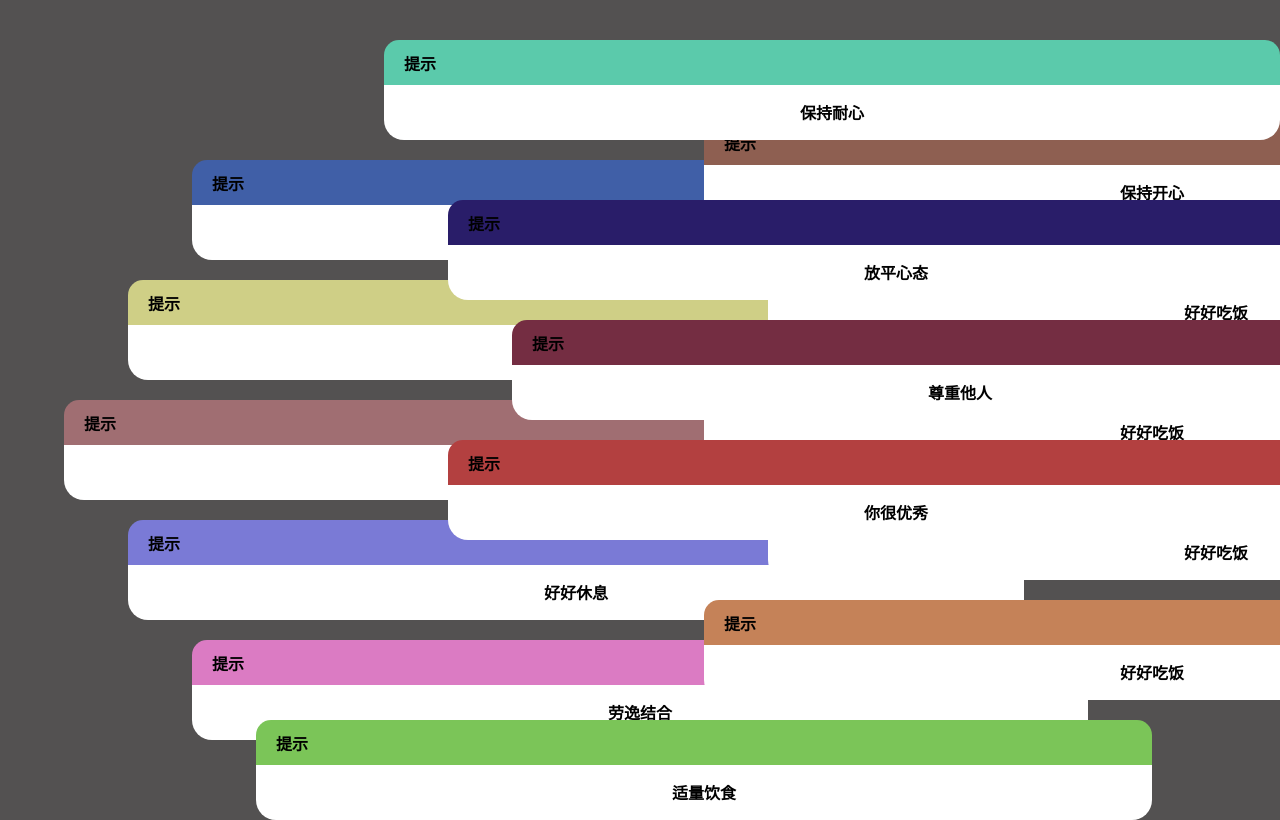
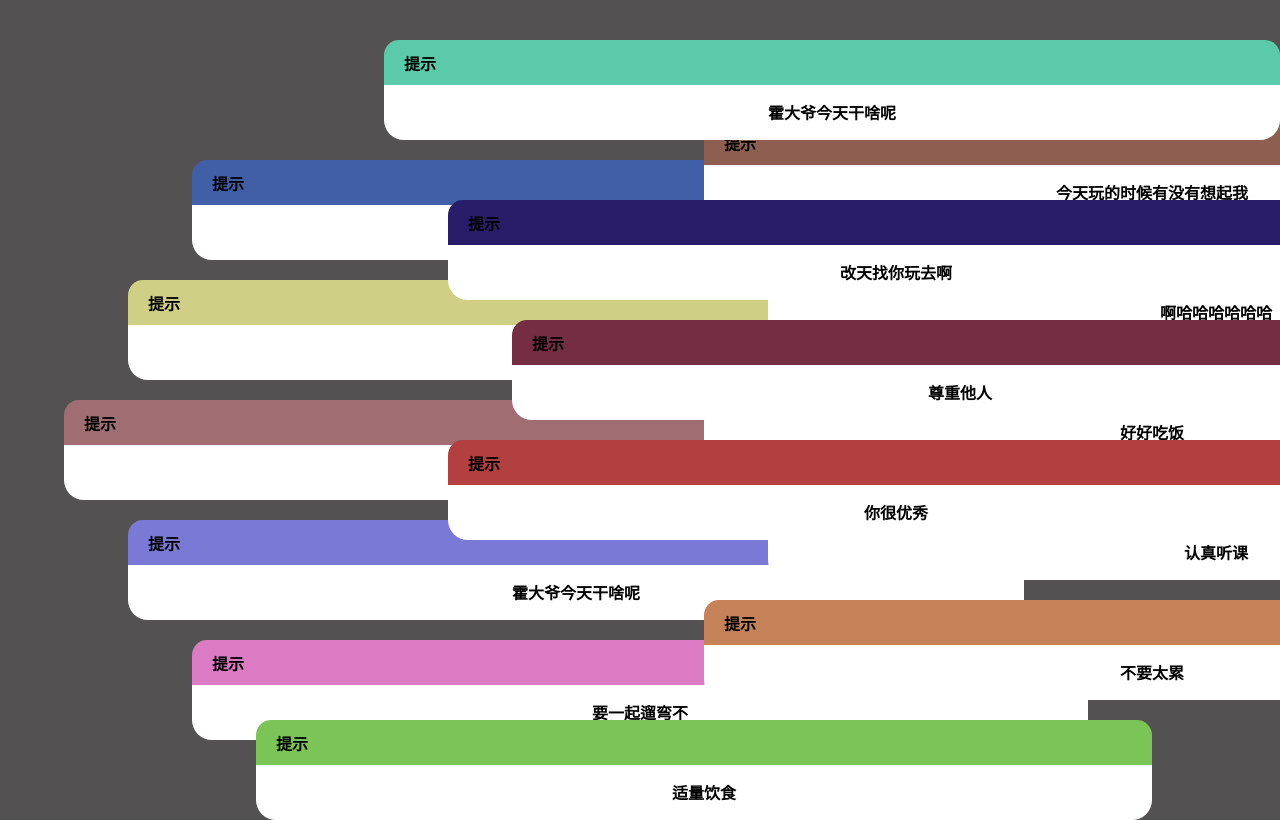
Before and after one commit to bushizhanan/bushizhanan.github.io, a plain HTML site: page index2.html in a window 1280 px wide. Shown: the top 820 px of the page. Drawn offline with Linux system fonts and the light colour scheme.

Commit message:
Update index2.html

```diff
--- a/index2.html
+++ b/index2.html
@@ -167,27 +167,27 @@
     </div>
     <div class="po1 tooltip" id="popup2">
         <div class="aa1"><div class="aa11">提示</div></div>
-        <div class="aa2"><div class="aa21">好好睡觉</div></div>
+        <div class="aa2"><div class="aa21">注意保暖</div></div>
     </div>
     <div class="po2 tooltip" id="popup3">
         <div class="aa1"><div class="aa11">提示</div></div>
-        <div class="aa2"><div class="aa21">好好作息</div></div>
+        <div class="aa2"><div class="aa21">是不是很有趣</div></div>
     </div>
     <div class="po3 tooltip" id="popup4">
         <div class="aa1"><div class="aa11">提示</div></div>
-        <div class="aa2"><div class="aa21">好好休息</div></div>
+        <div class="aa2"><div class="aa21">霍大爷今天干啥呢</div></div>
     </div>
     <div class="po4 tooltip" id="popup5">
         <div class="aa1"><div class="aa11">提示</div></div>
-        <div class="aa2"><div class="aa21">劳逸结合</div></div>
+        <div class="aa2"><div class="aa21">要一起遛弯不</div></div>
     </div>
     <div class="po5 tooltip" id="popup6">
         <div class="aa1"><div class="aa11">提示</div></div>
-        <div class="aa2"><div class="aa21">保持开心</div></div>
+        <div class="aa2"><div class="aa21">今天玩的时候有没有想起我</div></div>
     </div>
     <div class="po6 tooltip" id="popup7">
         <div class="aa1"><div class="aa11">提示</div></div>
-        <div class="aa2"><div class="aa21">好好吃饭</div></div>
+        <div class="aa2"><div class="aa21">啊哈哈哈哈哈哈</div></div>
     </div>
     <div class="po7 tooltip" id="popup8">
         <div class="aa1"><div class="aa11">提示</div></div>
@@ -195,11 +195,11 @@
     </div>
     <div class="po8 tooltip" id="popup9">
         <div class="aa1"><div class="aa11">提示</div></div>
-        <div class="aa2"><div class="aa21">好好吃饭</div></div>
+        <div class="aa2"><div class="aa21">认真听课</div></div>
     </div>
     <div class="po9 tooltip" id="popup10">
         <div class="aa1"><div class="aa11">提示</div></div>
-        <div class="aa2"><div class="aa21">好好吃饭</div></div>
+        <div class="aa2"><div class="aa21">不要太累</div></div>
     </div>
     <div class="po10 tooltip" id="popup11">
         <div class="aa1"><div class="aa11">提示</div></div>
@@ -207,11 +207,11 @@
     </div>
     <div class="po11 tooltip" id="popup12">
         <div class="aa1"><div class="aa11">提示</div></div>
-        <div class="aa2"><div class="aa21">保持耐心</div></div>
+        <div class="aa2"><div class="aa21">霍大爷今天干啥呢</div></div>
     </div>
     <div class="po12 tooltip" id="popup13">
         <div class="aa1"><div class="aa11">提示</div></div>
-        <div class="aa2"><div class="aa21">放平心态</div></div>
+        <div class="aa2"><div class="aa21">改天找你玩去啊</div></div>
     </div>
     <div class="po13 tooltip" id="popup14">
         <div class="aa1"><div class="aa11">提示</div></div>
@@ -252,4 +252,5 @@
     });
 </script>
 </body>
+
 </html>
```
